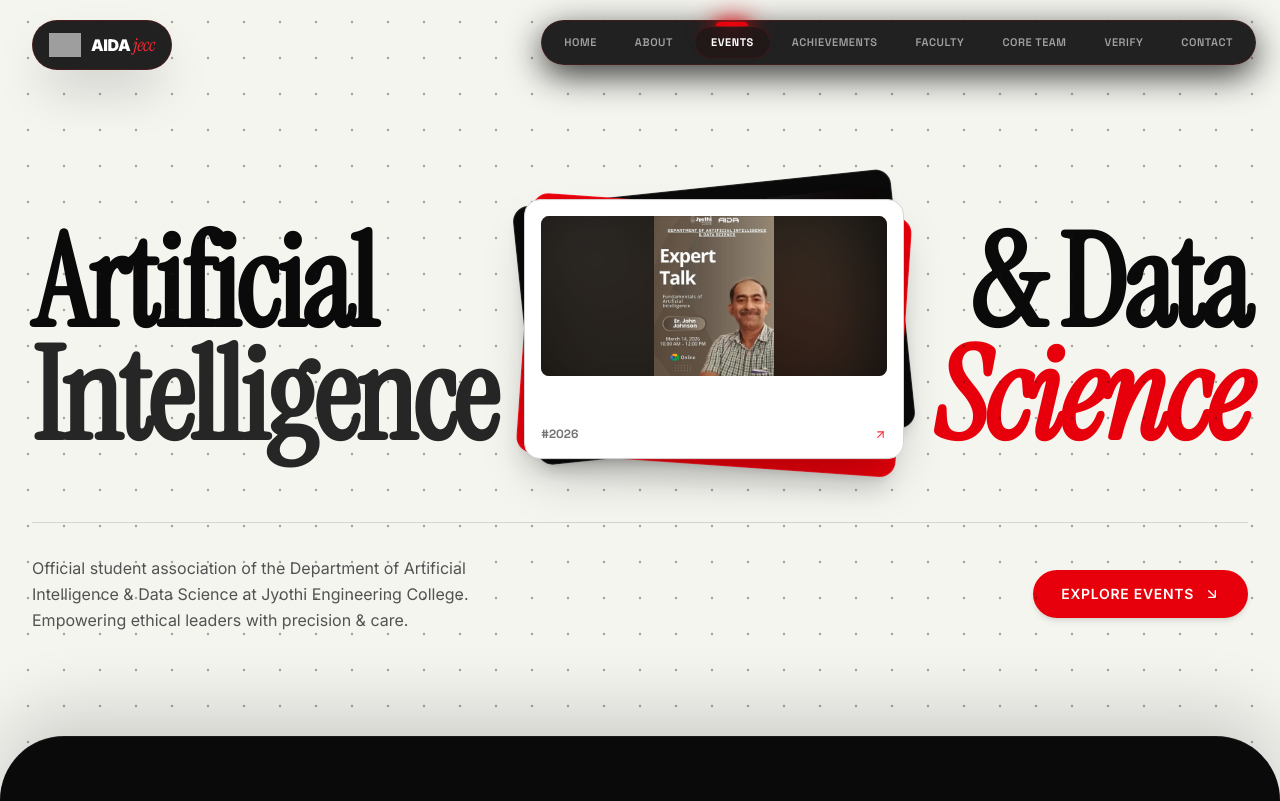
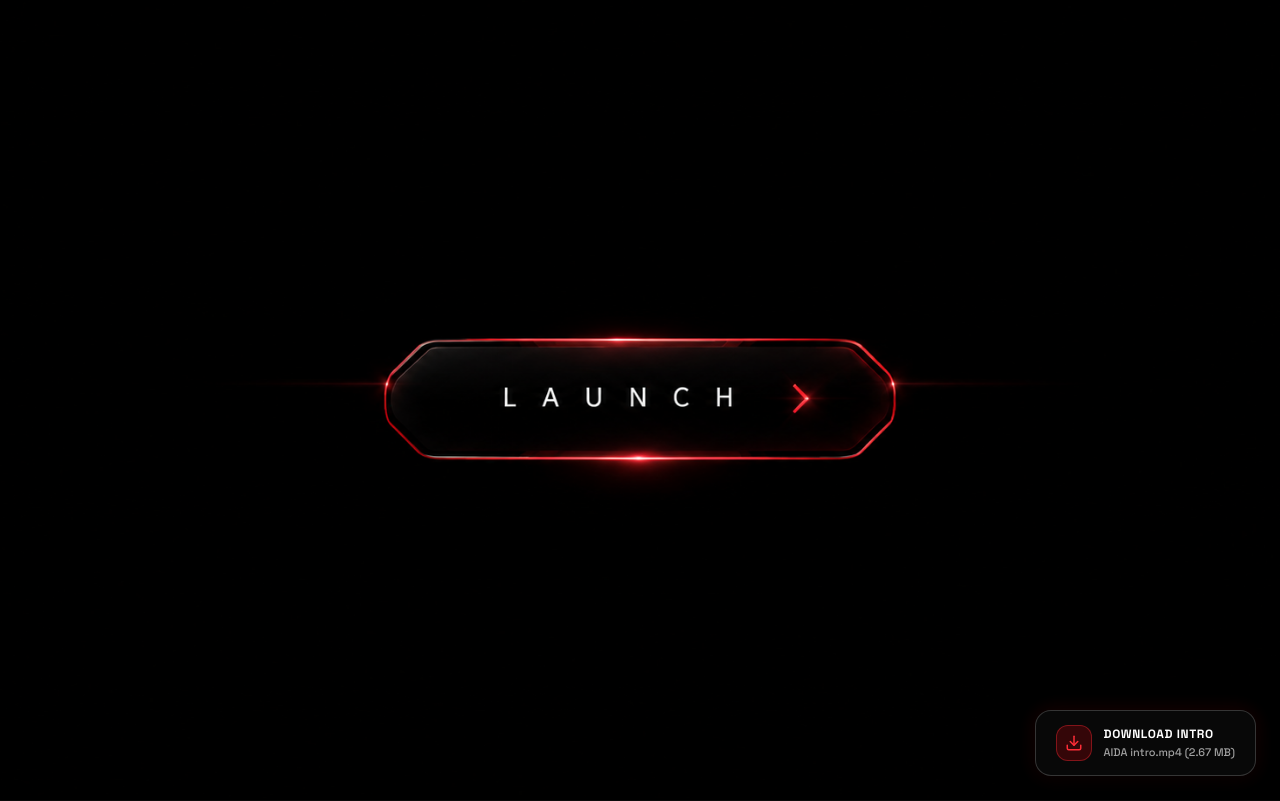
Before and after one commit to AIDA-JECC/aida-web, a React (Vite) app: page / in a window 1280 px wide. Shown: the top 801 px of the page. Built offline with nearby package versions, Linux system fonts and the light colour scheme; grey boxes are pictures that could not be loaded.

Commit message:
intro vedio

```diff
--- a/src/App.jsx
+++ b/src/App.jsx
@@ -12,6 +12,7 @@ import FaqSection from './components/FaqSection';
 import LightTransitionSection from './components/LightTransitionSection';
 import Footer from './components/Footer';
 import GlobalDotField from './components/GlobalDotField';
+import IntroVideo from './components/IntroVideo';
 
 export default function App() {
   const scrollTo = (id) => {
@@ -21,6 +22,9 @@ export default function App() {
 
   return (
     <div className="app-main-wrapper bg-[#080808] relative">
+      {/* Interactive Video Intro (PC View Only) */}
+      <IntroVideo />
+
       {/* Website-Wide Interactive Particle Dot Background */}
       <GlobalDotField />
 
--- /dev/null
+++ b/src/components/IntroVideo.jsx
@@ -0,0 +1,248 @@
+import React, { useState, useEffect, useRef } from 'react';
+import { Download, Loader2 } from 'lucide-react';
+import introImg from '../assets/into img.png';
+import introVideoUrl from '../assets/AIDA intro.mp4';
+
+const TOTAL_KNOWN_BYTES = 2672652; // ~2.67 MB
+
+export default function IntroVideo() {
+  const [isDesktop, setIsDesktop] = useState(false);
+  // status: 'initial' | 'downloading' | 'downloaded' | 'playing' | 'completed'
+  const [status, setStatus] = useState('initial');
+  const [downloadProgress, setDownloadProgress] = useState(0);
+  const [loadedBytes, setLoadedBytes] = useState(0);
+  const [totalBytes, setTotalBytes] = useState(TOTAL_KNOWN_BYTES);
+  const [videoBlobUrl, setVideoBlobUrl] = useState(null);
+  const [fadeOpacity, setFadeOpacity] = useState(1);
+
+  const videoRef = useRef(null);
+  const xhrRef = useRef(null);
+
+  // Check if PC view (min-width: 768px)
+  useEffect(() => {
+    const checkIsDesktop = () => {
+      setIsDesktop(window.innerWidth >= 768);
+    };
+
+    checkIsDesktop();
+    window.addEventListener('resize', checkIsDesktop);
+    return () => window.removeEventListener('resize', checkIsDesktop);
+  }, []);
+
+  // Strict scroll locking: ONLY enabled once status reaches 'completed' (Hero section)
+  useEffect(() => {
+    if (isDesktop && status !== 'completed') {
+      document.body.style.overflow = 'hidden';
+      document.documentElement.style.overflow = 'hidden';
+      window.scrollTo(0, 0);
+    } else {
+      document.body.style.overflow = '';
+      document.documentElement.style.overflow = '';
+    }
+
+    return () => {
+      document.body.style.overflow = '';
+      document.documentElement.style.overflow = '';
+    };
+  }, [isDesktop, status]);
+
+  // Clean up blob URL on unmount
+  useEffect(() => {
+    return () => {
+      if (videoBlobUrl) {
+        URL.revokeObjectURL(videoBlobUrl);
+      }
+      if (xhrRef.current) {
+        xhrRef.current.abort();
+      }
+    };
+  }, [videoBlobUrl]);
+
+  // Reliable play trigger once video element is rendered in DOM
+  useEffect(() => {
+    if (status === 'playing' && videoRef.current) {
+      if (videoBlobUrl) {
+        videoRef.current.src = videoBlobUrl;
+      }
+      videoRef.current.currentTime = 0;
+      videoRef.current.play().catch((err) => console.log('Video play error:', err));
+    }
+  }, [status, videoBlobUrl]);
+
+  // If mobile or completed, do not render anything
+  if (!isDesktop || status === 'completed') {
+    return null;
+  }
+
+  const handleStartDownload = (e) => {
+    e.stopPropagation();
+    if (status !== 'initial') return;
+
+    setStatus('downloading');
+    setDownloadProgress(0);
+
+    const xhr = new XMLHttpRequest();
+    xhrRef.current = xhr;
+    xhr.open('GET', introVideoUrl, true);
+    xhr.responseType = 'blob';
+
+    xhr.onprogress = (event) => {
+      let total = event.total && event.total > 0 ? event.total : TOTAL_KNOWN_BYTES;
+      let loaded = event.loaded;
+      let percent = Math.min(100, Math.round((loaded / total) * 100));
+
+      setLoadedBytes(loaded);
+      setTotalBytes(total);
+      setDownloadProgress(percent);
+    };
+
+    xhr.onload = () => {
+      if (xhr.status === 200 || xhr.status === 0) {
+        const blob = xhr.response;
+        const blobUrl = URL.createObjectURL(blob);
+        setVideoBlobUrl(blobUrl);
+        setDownloadProgress(100);
+
+        // Preload complete in memory; transition to downloaded (no file saving to disk)
+        setTimeout(() => {
+          setStatus('downloaded');
+        }, 300);
+      } else {
+        setVideoBlobUrl(introVideoUrl);
+        setDownloadProgress(100);
+        setStatus('downloaded');
+      }
+    };
+
+    xhr.onerror = () => {
+      // Fallback on network error
+      setVideoBlobUrl(introVideoUrl);
+      setDownloadProgress(100);
+      setStatus('downloaded');
+    };
+
+    xhr.send();
+  };
+
+  const handleScreenClick = () => {
+    if (status === 'downloaded') {
+      setStatus('playing');
+    }
+  };
+
+  // Monitor time update to gradually fade out during the last 1 second of video
+  const handleTimeUpdate = () => {
+    if (!videoRef.current) return;
+    const duration = videoRef.current.duration;
+    const currentTime = videoRef.current.currentTime;
+
+    if (duration > 0 && !isNaN(duration)) {
+      const timeLeft = duration - currentTime;
+      if (timeLeft <= 1.0) {
+        // Linear fade from 1.0 down to 0.0 during the last 1 second
+        const opacity = Math.max(0, timeLeft / 1.0);
+        setFadeOpacity(opacity);
+      } else {
+        setFadeOpacity(1);
+      }
+    }
+  };
+
+  const handleVideoEnded = () => {
+    setFadeOpacity(0);
+    setStatus('completed');
+  };
+
+  const formatMB = (bytes) => (bytes / (1024 * 1024)).toFixed(2);
+
+  return (
+    <div
+      onClick={handleScreenClick}
+      style={{ opacity: status === 'playing' ? fadeOpacity : status === 'completed' ? 0 : 1 }}
+      className={`fixed inset-0 z-[9999] bg-[#080808] flex items-center justify-center select-none overflow-hidden transition-opacity duration-300 ease-linear ${
+        status === 'completed' ? 'pointer-events-none' : ''
+      }`}
+    >
+      {/* Background Content: Initial Image vs Video */}
+      <div className="absolute inset-0 w-full h-full">
+        {status !== 'playing' ? (
+          <img
+            src={introImg}
+            alt="Intro Preview"
+            className="w-full h-full object-cover pointer-events-none"
+          />
+        ) : (
+          <video
+            ref={videoRef}
+            src={videoBlobUrl || introVideoUrl}
+            preload="auto"
+            playsInline
+            onTimeUpdate={handleTimeUpdate}
+            onEnded={handleVideoEnded}
+            className="w-full h-full object-cover"
+          />
+        )}
+      </div>
+
+      {/* Pure Video Experience: NO text overlays, NO buttons, NO writing over the video or preview */}
+
+      {/* Bottom-Right Preload Button (Visible ONLY in initial & downloading states) */}
+      {(status === 'initial' || status === 'downloading') && (
+        <div className="fixed bottom-6 right-6 z-50">
+          <button
+            type="button"
+            onClick={handleStartDownload}
+            disabled={status === 'downloading'}
+            className={`group relative overflow-hidden flex items-center gap-3 px-5 py-3.5 rounded-2xl border transition-all duration-300 cursor-pointer select-none backdrop-blur-xl ${
+              status === 'downloading'
+                ? 'bg-neutral-950/90 border-red-500/70 shadow-[0_0_30px_rgba(229,9,20,0.4)]'
+                : 'bg-neutral-950/85 hover:bg-neutral-900 border-neutral-700/80 hover:border-red-500/80 shadow-[0_10px_35px_rgba(0,0,0,0.8),0_0_20px_rgba(229,9,20,0.15)] hover:shadow-[0_10px_40px_rgba(229,9,20,0.35)]'
+            }`}
+          >
+            {/* Background Fill Progress Bar */}
+            {status === 'downloading' && (
+              <div
+                className="absolute inset-0 bg-red-600/30 transition-all duration-200 ease-out"
+                style={{ width: `${downloadProgress}%` }}
+              />
+            )}
+
+            {/* Left Icon Area */}
+            <div className="relative z-10 w-9 h-9 rounded-xl bg-red-600/20 border border-red-500/40 flex items-center justify-center shrink-0 group-hover:scale-105 transition-transform">
+              {status === 'downloading' ? (
+                <Loader2 size={18} className="text-red-500 animate-spin" />
+              ) : (
+                <Download size={18} className="text-red-500 group-hover:translate-y-0.5 transition-transform" />
+              )}
+            </div>
+
+            {/* Text & Detailed Progress Info */}
+            <div className="relative z-10 text-left">
+              <div className="flex items-center gap-2">
+                <span className="text-xs font-mono font-bold tracking-wider text-white uppercase">
+                  {status === 'downloading' ? `DOWNLOADING ${downloadProgress}%` : 'DOWNLOAD INTRO'}
+                </span>
+              </div>
+              <div className="text-[11px] font-mono text-neutral-400 mt-0.5 flex items-center gap-1.5">
+                {status === 'downloading' ? (
+                  <span>
+                    {formatMB(loadedBytes)} / {formatMB(totalBytes)} MB
+                  </span>
+                ) : (
+                  <span>AIDA intro.mp4 (2.67 MB)</span>
+                )}
+              </div>
+            </div>
+
+            {/* Minute Progress Percentage Badge */}
+            {status === 'downloading' && (
+              <div className="relative z-10 ml-2 px-2 py-0.5 rounded bg-red-600 text-white font-mono text-[10px] font-bold tracking-tighter">
+                {downloadProgress}%
+              </div>
+            )}
+          </button>
+        </div>
+      )}
+    </div>
+  );
+}
```
Also changed, not shown: src/assets/into img.png (added), 1 other file (tests, documents, lock files or other folders).
